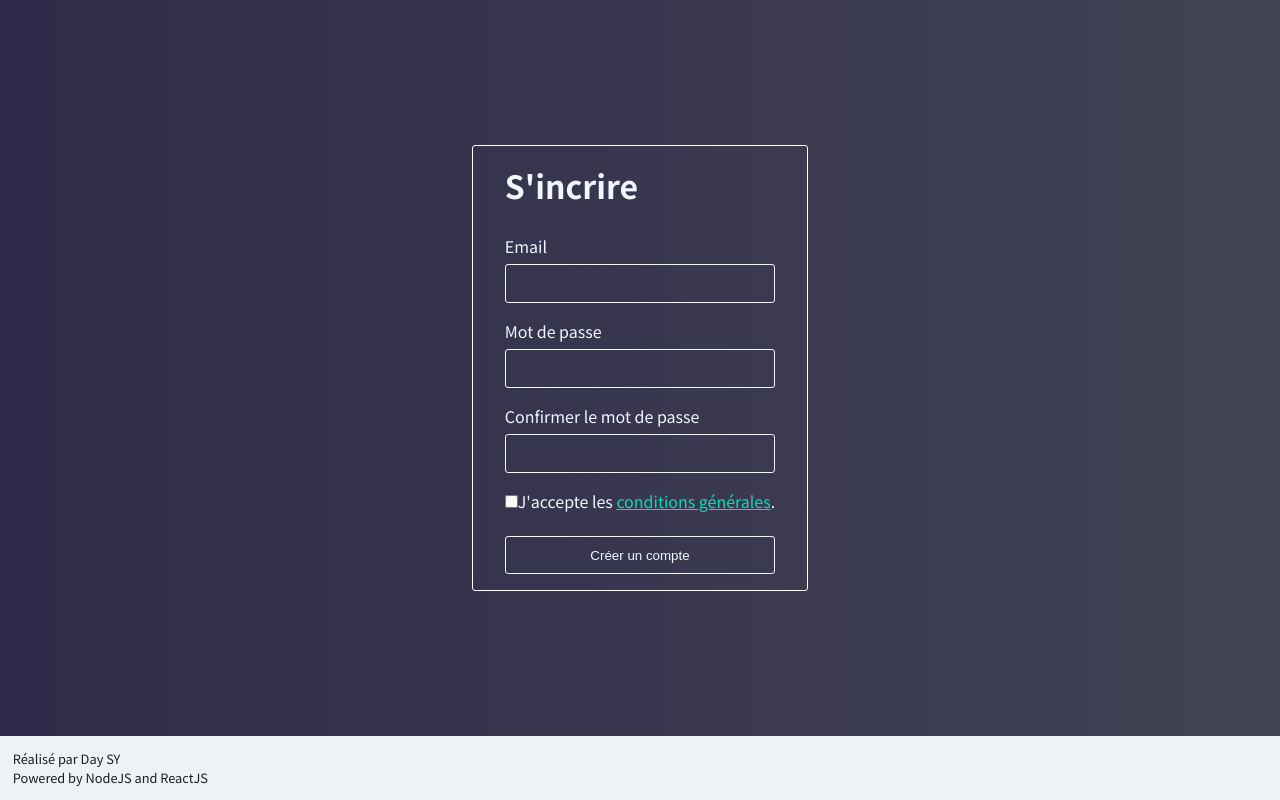
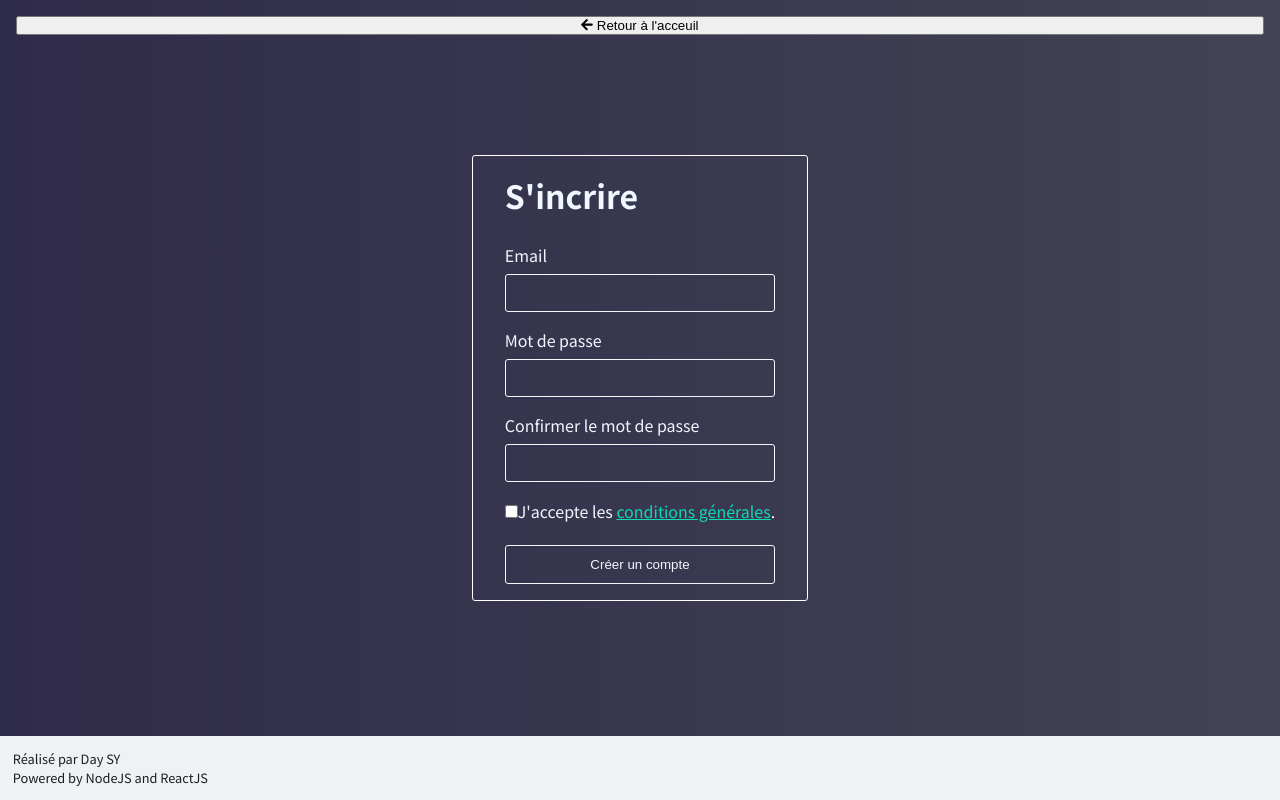
Before and after one commit to Day-101/auth-react-app, a React (Create React App) app: page /register in a window 1280 px wide. Built offline with nearby package versions, Linux system fonts and the light colour scheme; no server answers.

Commit message:
style: add btnBack and refactor

```diff
--- a/src/pages/Register.js
+++ b/src/pages/Register.js
@@ -1,9 +1,15 @@
-import React from 'react';
-import SignUpForm from "../components/Log/SignUpForm"
+import React from "react";
+import SignUpForm from "../components/Log/SignUpForm";
+import BtnBack from "components/Buttons/BtnBack";
 
 const Register = () => {
   return (
     <div className="container register">
+      <BtnBack
+        classes="btn-outline btn-back"
+        url="/"
+        content="Retour à l'acceuil"
+      />
       <div className="content">
         <SignUpForm />
       </div>
```
